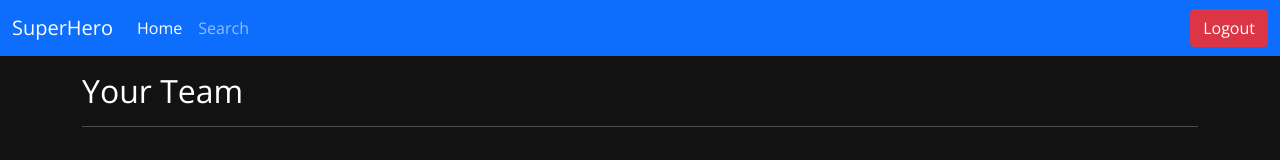
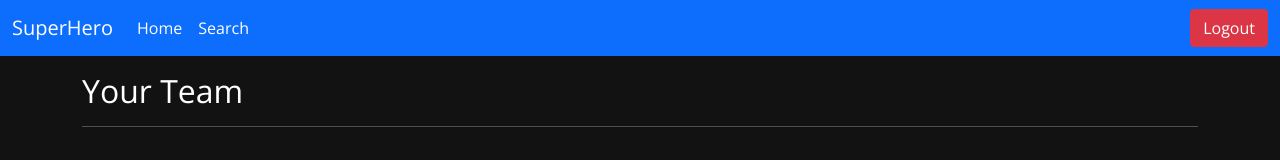
Before and after one commit to ammazzagattiagustin/Challenge-Alkemy, a React (Create React App) app: page /home in a window 1280 px wide. Shown: the top 160 px of the page. Built offline with nearby package versions, Linux system fonts and the light colour scheme.

Commit message:
navbar.jsx

```diff
--- a/src/components/navbar/navbar.jsx
+++ b/src/components/navbar/navbar.jsx
@@ -13,21 +13,17 @@ export const Navbar = () => {
     <>
       <nav className="navbar navbar-expand-lg navbar-dark bg-primary mb-3">
         <div className="container-fluid">
-          <a href="/" className="navbar-brand">SuperHero</a>
+          <NavLink to="/" className="navbar-brand">SuperHero</NavLink>
           <button className="navbar-toggler" type="button" data-bs-toggle="collapse" data-bs-target="#navbarSupportedContent" aria-controls="navbarSupportedContent" aria-expanded="false" aria-label="Toggle navigation">
             <span className="navbar-toggler-icon" />
           </button>
           <div className="collapse navbar-collapse" id="navbarSupportedContent">
             <ul className="navbar-nav me-auto mb-2 mb-lg-0">
-              <NavLink to={"/home"}>
-                <li className="nav-item">
-                  <a className="nav-link active" aria-current="page" href="/">Home</a>
-                </li>
+              <NavLink to="/home" className="nav-item nav-link active">
+                Home
               </NavLink>
-              <NavLink to={"/search"}>
-                <li className="nav-item">
-                  <a className="nav-link" href="/">Search</a>
-                </li>
+              <NavLink to="/search" className="nav-item nav-link active">
+                Search
               </NavLink>
             </ul>
             <form className="d-flex">
```
